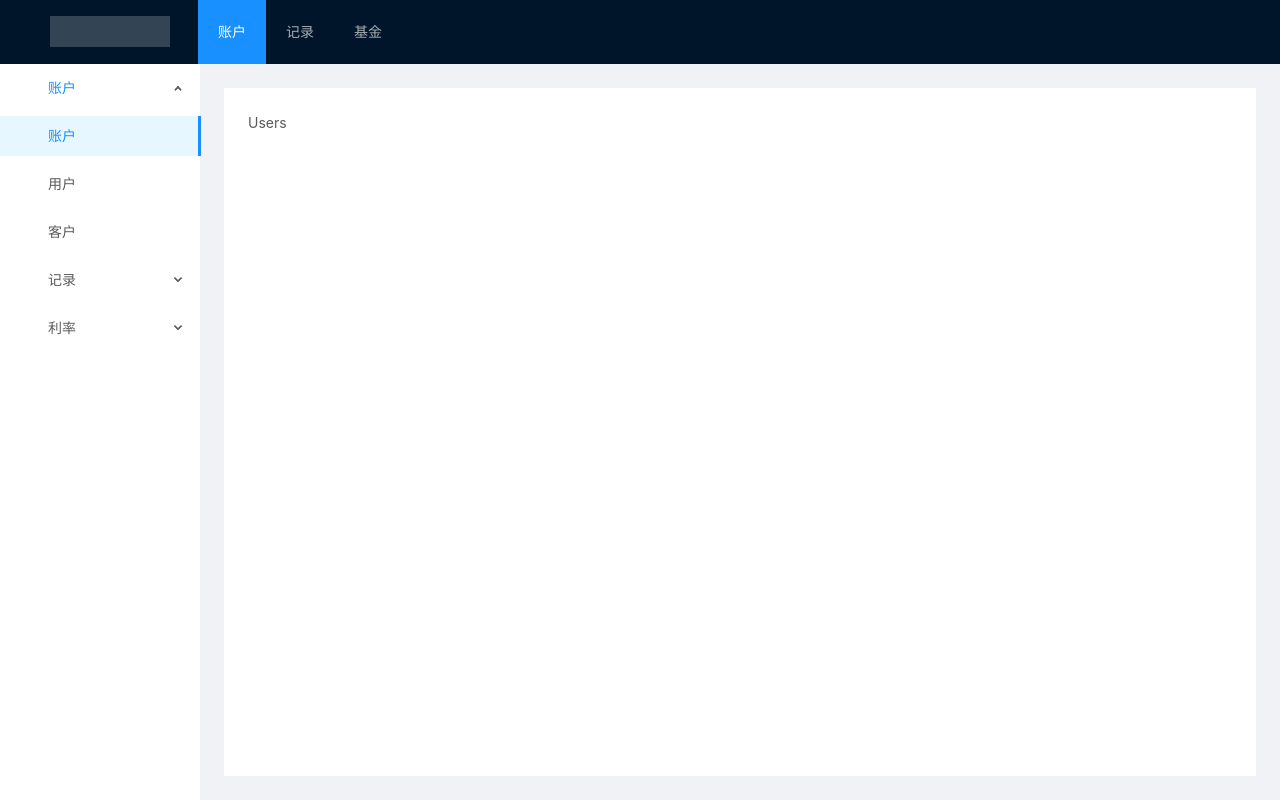
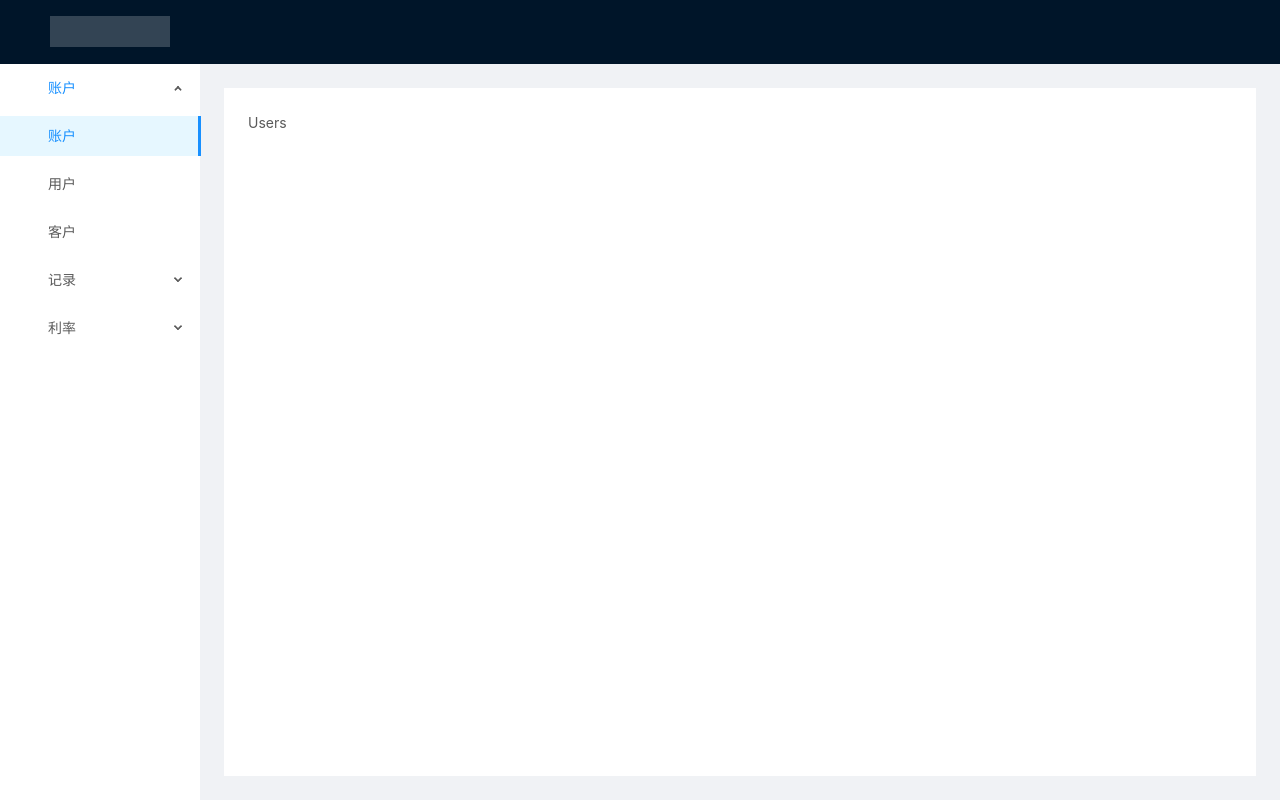
Before and after one commit to xukangqi/BankSystemFront, a Vue app: page /admin/user in a window 1280 px wide. Built offline with nearby package versions, Linux system fonts and the light colour scheme.

Commit message:
Remove: nav

```diff
--- a/src/db/meta.js
+++ b/src/db/meta.js
@@ -1,21 +1,4 @@
 export default {
-    nav: [
-        {
-            id: 1,
-            link: '/admin/user/accounts',
-            name: '账户'
-        },
-        {
-            id: 2,
-            link: '/admin/record/deposits',
-            name: '记录'
-        },
-        {
-            id: 3,
-            link: '/admin/fund/products',
-            name: '基金'
-        }
-    ],
     menu: [
         {
             id: 1,
--- a/src/views/admin/About.vue
+++ /dev/null
@@ -1,5 +0,0 @@
-<template>
-    <div class="about">
-        About page
-    </div>
-</template>
--- a/src/views/admin/Admin.vue
+++ b/src/views/admin/Admin.vue
@@ -3,12 +3,6 @@
         <a-layout class="layout">
             <a-layout-header class="header">
                 <div class="logo"></div>
-                <!--上侧的Nav-->
-                <a-menu theme="dark" mode="horizontal" class="nav" :defaultSelectedKeys="[1]">
-                    <a-menu-item v-for="navItem in nav" :key="navItem.id">
-                        <router-link :to="navItem.link">{{navItem.name}}</router-link>
-                    </a-menu-item>
-                </a-menu>
             </a-layout-header>
             <a-layout>
                 <a-layout-sider width="200" >
@@ -37,12 +31,11 @@
 
 <script>
     import db from '../../db/meta'
-    const {nav, menu} = db;
+    const {menu} = db
     export default {
         name: 'admin',
         data() {
             return {
-                nav,
                 menu
             }
         },
```
Also changed, not shown: src/views/admin/Products.vue (deleted, +0 -15 lines), src/views/admin/Users.vue (deleted, +0 -15 lines).
